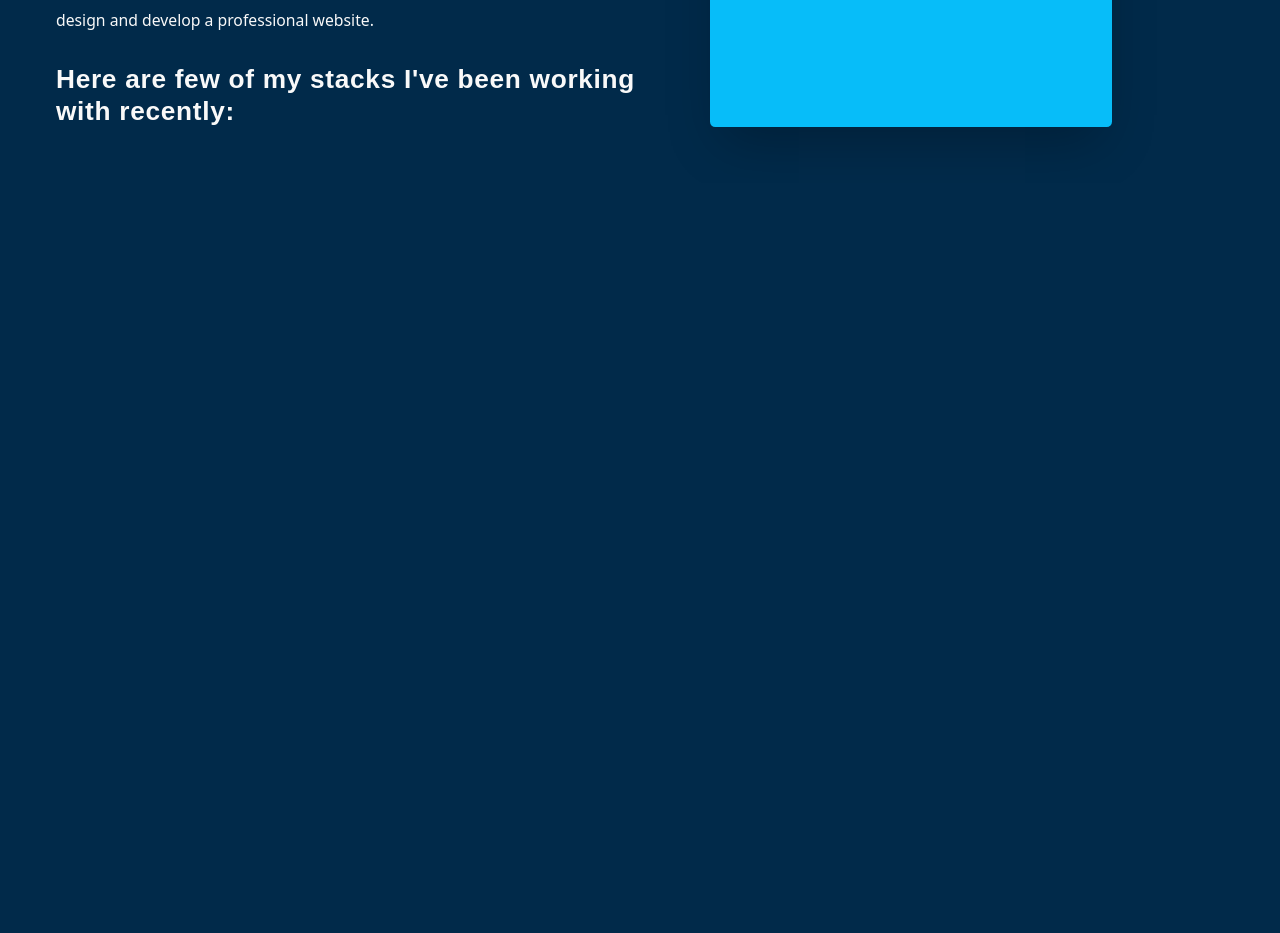
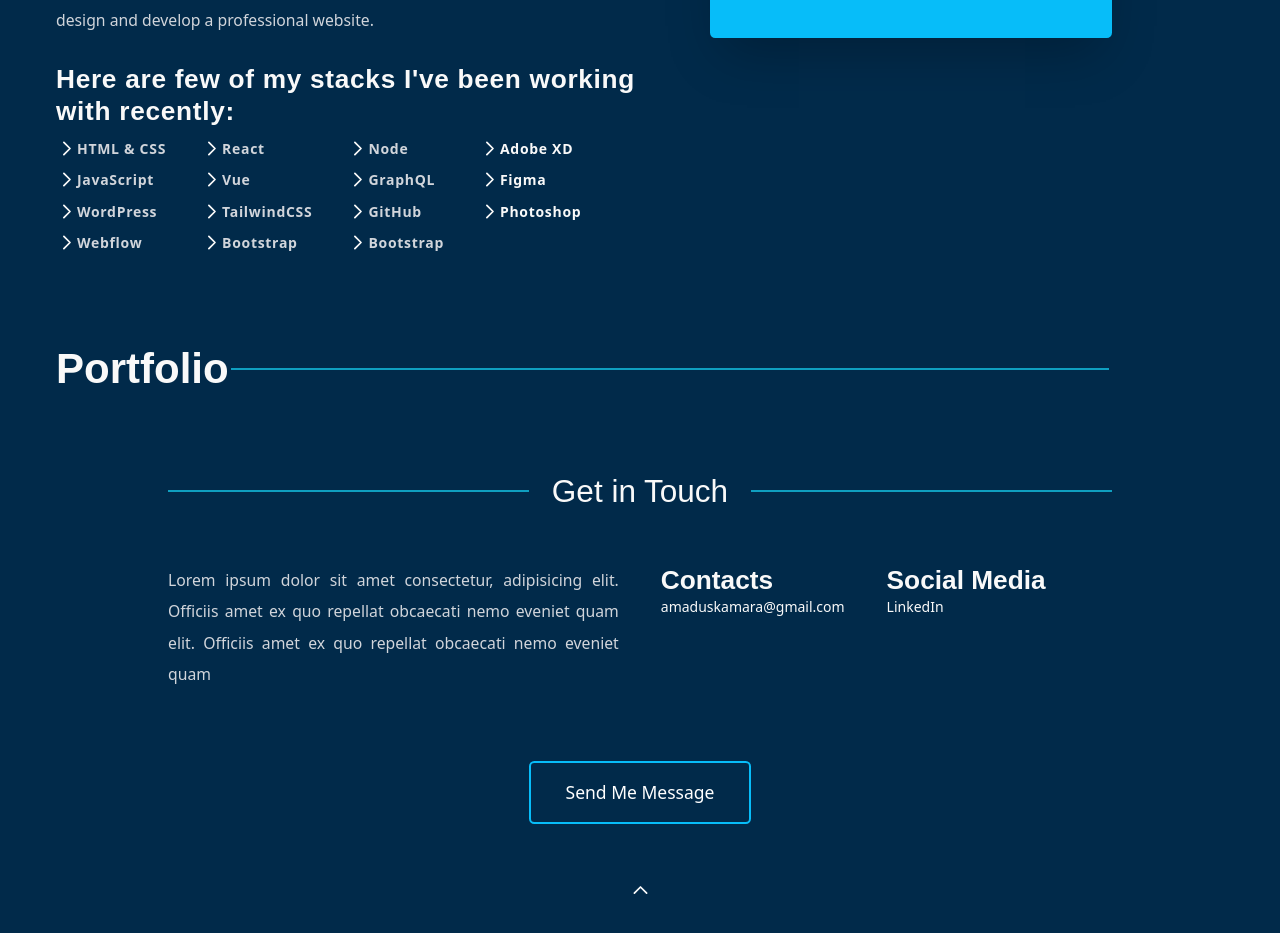
Before and after one commit to AmaduKamara/amkam, a Next.js app: page / in a window 1280 px wide. Shown: the part 1203-2136 px from the top of the page. Before the commit the page ends 1386 px from the top, so only its background shows below. Built offline with nearby package versions, Linux system fonts and the light colour scheme.

Commit message:
Finished texh skills, added portfolio section and footer section

```diff
--- /dev/null
+++ b/components/icons/ArrowTop.jsx
@@ -0,0 +1,22 @@
+import React from "react";
+
+const ArrowTop = () => {
+  return (
+    <svg
+      xmlns="http://www.w3.org/2000/svg"
+      className="h-6 w-6"
+      fill="none"
+      viewBox="0 0 24 24"
+      stroke="currentColor"
+    >
+      <path
+        strokeLinecap="round"
+        strokeLinejoin="round"
+        strokeWidth={2}
+        d="M5 15l7-7 7 7"
+      />
+    </svg>
+  );
+};
+
+export default ArrowTop;
--- a/pages/index.js
+++ b/pages/index.js
@@ -1,17 +1,19 @@
 import Head from "next/head";
 import Image from "next/image";
+import Link from "next/link";
 
 import Check from "../components/icons/Check";
 import ArrowRight from "../components/icons/ArrowRight";
 
 import heroImage from "../public/images/Amadu Kamara.jpg";
 import amkam from "../public/images/Amkam.jpg";
+import ArrowTop from "../components/icons/ArrowTop";
 
 export default function Home() {
   return (
     <div>
       <Head>
-        <title>Create Next App</title>
+        <title>Dev Amkam</title>
         <meta name="description" content="Generated by create next app" />
         <link rel="icon" href="/favicon.ico" />
       </Head>
@@ -29,31 +31,35 @@ export default function Home() {
                 <div className="bg-gray-100 h-text-color rounded-full p-2 mr-4 text-2xl">
                   <Check />
                 </div>
-                <span className="text-2xl">Frontend Developer</span>
+                <span className="text-2xl text-gray-300">
+                  Frontend Developer
+                </span>
               </li>
               <li className="flex items-center mb-5 text-xl">
                 <div className="bg-gray-100 h-text-color rounded-full p-2 mr-4 text-2xl">
                   <Check />
                 </div>
-                <span className="text-2xl">Web designer</span>
+                <span className="text-2xl text-gray-300">Web designer</span>
               </li>
               <li className="flex items-center mb-5 text-xl">
                 <div className="bg-gray-100 h-text-color rounded-full p-2 mr-4 text-2xl">
                   <Check />
                 </div>
-                <span className="text-2xl">UI/UX designer</span>
+                <span className="text-2xl text-gray-300">UI/UX designer</span>
               </li>
               <li className="flex items-center mb-5 text-xl">
                 <div className="bg-gray-100 h-text-color rounded-full p-2 mr-4 text-2xl">
                   <Check />
                 </div>
-                <span className="text-2xl">Frontend Developer</span>
+                <span className="text-2xl text-gray-300">
+                  Frontend Developer
+                </span>
               </li>
               <li className="flex items-center mb-5 text-xl">
                 <div className="bg-gray-100 h-text-color rounded-full p-2 mr-4 text-2xl">
                   <Check />
                 </div>
-                <span className="text-2xl">
+                <span className="text-2xl text-gray-300">
                   I teach students how to design and develop websites and
                   applications
                 </span>
@@ -96,7 +102,7 @@ export default function Home() {
           {/* About Amadu Kamara (Amkam) */}
           <div className="flex mt-4">
             <div className="w-3/5 mr-16">
-              <p className="leading-loose text-justify text-lg">
+              <p className="leading-loose text-justify text-lg text-gray-300">
                 Hello! My name is Amadu Kamara, commonly known as Samuel Amkam,
                 I enjoy creating things and making businesses, organizations,
                 etc.. present on the internet. My interest in web development
@@ -105,7 +111,7 @@ export default function Home() {
                 out very interesting for me and it taught me a lot more about
                 HTML & CSS!
               </p>
-              <p className="mt-2 leading-loose text-justify text-lg">
+              <p className="mt-2 leading-loose text-justify text-lg text-gray-300">
                 Fast-forward to today, and I've had the privilege of working at
                 a software development company - a huge corporation, and an
                 in-person web design and development Bootcamp in my incubator.
@@ -117,9 +123,85 @@ export default function Home() {
                 <h3 className="text-3xl">
                   Here are few of my stacks I've been working with recently:
                 </h3>
+                <div className="flex">
+                  <ul className="mr-10">
+                    <li className="flex my-3">
+                      <ArrowRight />
+                      <span className="text-gray-300">HTML & CSS</span>
+                    </li>
+                    <li className="flex my-3">
+                      <ArrowRight />
+                      <span className="text-gray-300">JavaScript</span>
+                    </li>
+                    <li className="flex my-3">
+                      <ArrowRight />
+                      <span className="text-gray-300">WordPress</span>
+                    </li>
+                    <li className="flex my-3">
+                      <ArrowRight />
+                      <span className="text-gray-300">Webflow</span>
+                    </li>
+                  </ul>
+
+                  <ul className="mr-10">
+                    <li className="flex my-3">
+                      <ArrowRight />
+                      <span className="text-gray-300">React</span>
+                    </li>
+                    <li className="flex my-3">
+                      <ArrowRight />
+                      <span className="text-gray-300">Vue</span>
+                    </li>
+                    <li className="flex my-3">
+                      <ArrowRight />
+                      <span className="text-gray-300">TailwindCSS</span>
+                    </li>
+                    <li className="flex my-3">
+                      <ArrowRight />
+                      <span className="text-gray-300">Bootstrap</span>
+                    </li>
+                  </ul>
+
+                  <ul className="mr-10">
+                    <li className="flex my-3">
+                      <ArrowRight />
+                      <span className="text-gray-300">Node</span>
+                    </li>
+                    <li className="flex my-3">
+                      <ArrowRight />
+                      <span className="text-gray-300">GraphQL</span>
+                    </li>
+                    <li className="flex my-3">
+                      <ArrowRight />
+                      <span className="text-gray-300">GitHub</span>
+                    </li>
+                    <li className="flex my-3">
+                      <ArrowRight />
+                      <span className="text-gray-300">Bootstrap</span>
+                    </li>
+                  </ul>
+
+                  <ul>
+                    <li className="flex my-3">
+                      <ArrowRight />
+                      <span>Adobe XD</span>
+                    </li>
+                    <li className="flex my-3">
+                      <ArrowRight />
+                      <span>Figma</span>
+                    </li>
+                    <li className="flex my-3">
+                      <ArrowRight />
+                      <span>Photoshop</span>
+                    </li>
+                  </ul>
+                </div>
               </div>
             </div>
-            <div className="w-2/5 mr-32 bg-image pr-6 pb-4 rounded-md shadow-2xl bg-image">
+            <div
+              className="w-2/5 mr-32 bg-image pr-6 pb-4 rounded-md shadow-2xl bg-image"
+              style={{ height: "355px" }}
+            >
               <Image
                 src={amkam}
                 alt="Samuel Amkam"
@@ -128,6 +210,89 @@ export default function Home() {
             </div>
           </div>
         </section>
+
+        {/* Portfolio Setion */}
+        <section className="mt-24">
+          <div className="flex justify-start items-center">
+            <div className="w-1/5">
+              <h1 className="text-5xl font-semibold">Portfolio</h1>
+            </div>
+            <div
+              style={{
+                border: "1px solid #0f9fc0",
+                width: "100%",
+                marginRight: "115px",
+              }}
+              className="w-4/5 hidden sm:block"
+            ></div>
+          </div>
+        </section>
+
+        {/* Footer Section */}
+        <footer className="mt-24 mx-32">
+          <div className="flex justify-center items-center">
+            <div
+              style={{
+                border: "1px solid #0f9fc0",
+                width: "100%",
+                height: "1px",
+              }}
+              className="w-1/4 hidden sm:block"
+            ></div>
+
+            <div className="w-2/4 text-center mx-6">
+              <h2 className="text-4xl">Get in Touch</h2>
+            </div>
+
+            <div
+              style={{
+                border: "1px solid #0f9fc0",
+                width: "100%",
+                height: "1px",
+              }}
+              className="w-1/4 hidden sm:block"
+            ></div>
+          </div>
+          <div className="flex justify-center mt-16">
+            <div className="w-2/4 mr-12">
+              <p className="leading-loose text-justify text-lg text-gray-300">
+                Lorem ipsum dolor sit amet consectetur, adipisicing elit.
+                Officiis amet ex quo repellat obcaecati nemo eveniet quam elit.
+                Officiis amet ex quo repellat obcaecati nemo eveniet quam
+              </p>
+            </div>
+            <div className="1/4 mr-12">
+              <h3 className="text-3xl font-semibold">Contacts</h3>
+              <ul>
+                <li className="text-gray-3">amaduskamara@gmail.com</li>
+              </ul>
+            </div>
+            <div className="w-1/4">
+              <h3 className="text-3xl font-semibold">Social Media</h3>
+              <ul>
+                <li className="text-gray-3">LinkedIn</li>
+              </ul>
+            </div>
+          </div>
+          <div className="mt-20 flex justify-center w-full">
+            <div>
+              <button
+                type="button"
+                className="text-white text-xl btn-border rounded-md py-5 px-10 transition duration-500 ease-in-out hover:bg-blue-400 transform hover:-translate-y-1 hover:scale-110"
+              >
+                Send Me Message
+              </button>
+            </div>
+          </div>
+          <div className="flex justify-center mt-16">
+            <Link
+              href="/"
+              className="px-5 py-3 bg-btn rounded shadow-md transition duration-500 ease-in-out transform hover:-translate-y-1 hover:scale-110"
+            >
+              <ArrowTop />
+            </Link>
+          </div>
+        </footer>
       </main>
     </div>
   );
```
